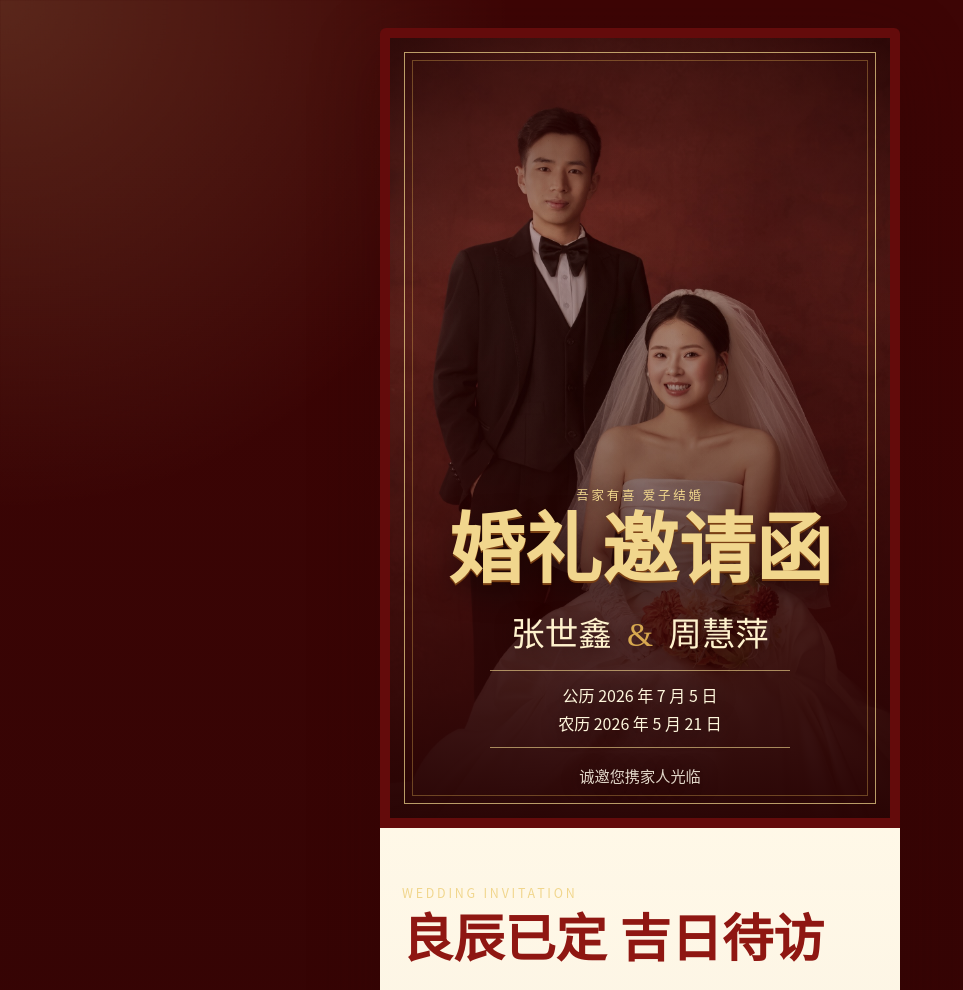
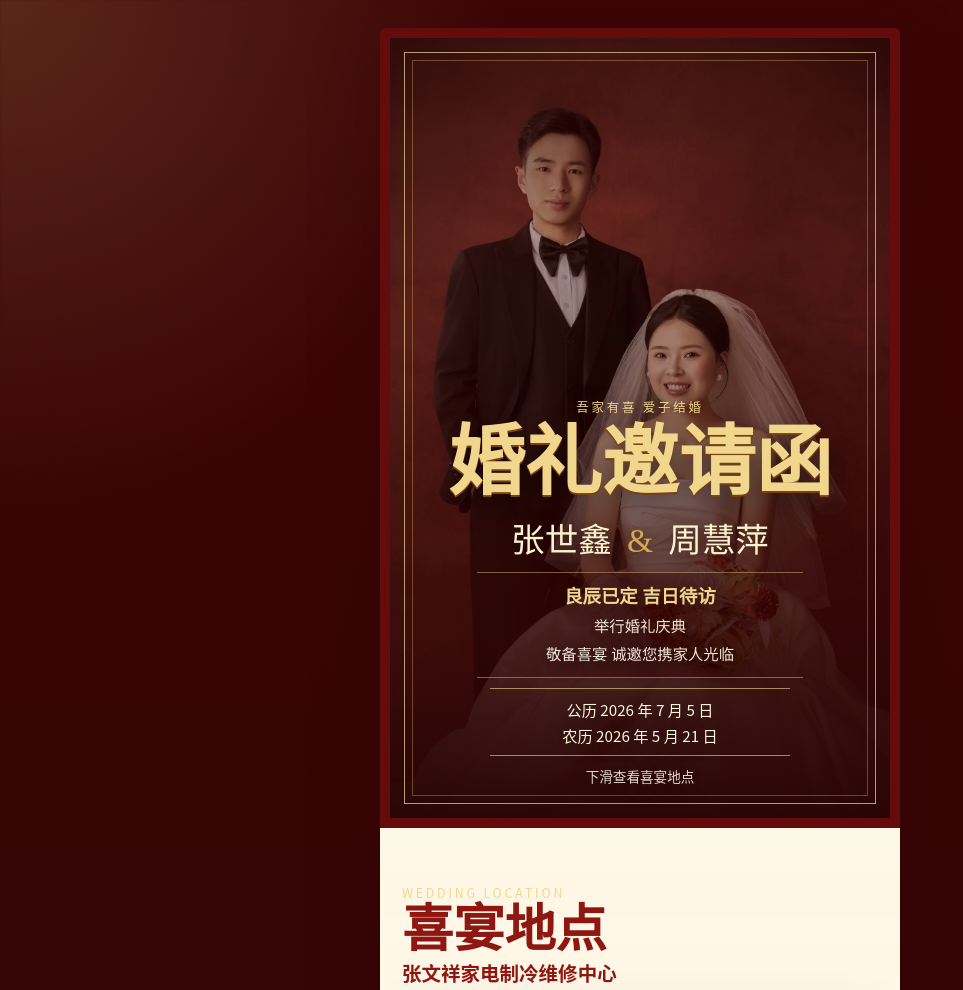
Before and after one commit to idiot-cup/wedding-invitation, a plain HTML site: page index.html in a window 1280 px wide. Shown: the top 990 px of the page, without its empty margins (0-963 px from the left). Drawn offline with Linux system fonts and the light colour scheme.

Commit message:
feat: expand hero and promote location

```diff
--- a/index.html
+++ b/index.html
@@ -17,11 +17,29 @@
           <p class="eyebrow">吾家有喜 爱子结婚</p>
           <h1 id="invite-title">婚礼邀请函</h1>
           <p class="names">张世鑫 <span>&</span> 周慧萍</p>
+          <div class="hero-message" aria-label="婚礼邀请正文">
+            <p>良辰已定 吉日待访</p>
+            <p>举行婚礼庆典</p>
+            <p>敬备喜宴 诚邀您携家人光临</p>
+          </div>
           <div class="date-card" aria-label="婚礼日期">
             <p>公历 2026 年 7 月 5 日</p>
             <p>农历 2026 年 5 月 21 日</p>
           </div>
-          <p class="scroll-cue">诚邀您携家人光临</p>
+          <p class="scroll-cue">下滑查看喜宴地点</p>
+        </div>
+      </section>
+
+      <section class="section location reveal" aria-labelledby="location-heading">
+        <p class="section-kicker">Wedding Location</p>
+        <h2 id="location-heading">喜宴地点</h2>
+        <p class="location__name">张文祥家电制冷维修中心</p>
+        <img class="location__map" src="assets/images/map-location.jpg" alt="张文祥家电制冷维修中心地图截图" width="1128" height="955" loading="lazy" />
+        <div class="location__finale" aria-labelledby="finale-heading">
+          <p class="section-kicker">With Sincere Invitation</p>
+          <h2 id="finale-heading">敬候光临</h2>
+          <p>愿与您共贺良辰，同沾喜气。</p>
+          <p class="parents">父母 张家祝 王艳 敬邀</p>
         </div>
       </section>
 
@@ -68,19 +86,6 @@
           <img src="assets/images/garden-couple.jpg" alt="户外绿植新人合照" width="1400" height="2100" loading="lazy" />
         </div>
       </section>
-
-      <section class="section location reveal" aria-labelledby="location-heading">
-        <p class="section-kicker">Wedding Location</p>
-        <h2 id="location-heading">喜宴地点</h2>
-        <p class="location__name">张文祥家电制冷维修中心</p>
-        <img class="location__map" src="assets/images/map-location.jpg" alt="张文祥家电制冷维修中心地图截图" width="1128" height="955" loading="lazy" />
-        <div class="location__finale" aria-labelledby="finale-heading">
-          <p class="section-kicker">With Sincere Invitation</p>
-          <h2 id="finale-heading">敬候光临</h2>
-          <p>愿与您共贺良辰，同沾喜气。</p>
-          <p class="parents">父母 张家祝 王艳 敬邀</p>
-        </div>
-      </section>
     </main>
     <script src="script.js"></script>
   </body>
--- a/styles.css
+++ b/styles.css
@@ -91,7 +91,7 @@ img {
   position: relative;
   z-index: 3;
   text-align: center;
-  padding: 176px 10px 0;
+  padding: 142px 8px 0;
   text-shadow: 0 2px 18px rgba(31, 0, 0, 0.7);
 }
 
@@ -121,7 +121,7 @@ h1 {
 }
 
 .names {
-  margin: 18px 0 14px;
+  margin: 12px 0 10px;
   color: #fff3ce;
   font-family: "SimSun", "STSong", serif;
   font-size: clamp(1.45rem, 7vw, 2.1rem);
@@ -137,24 +137,45 @@ h1 {
   display: inline-grid;
   gap: 4px;
   min-width: min(100%, 300px);
-  padding: 12px 18px;
+  padding: 9px 18px;
   border-block: 1px solid rgba(241, 214, 141, 0.62);
   color: #fff8dd;
-  font-size: 1rem;
+  font-size: 0.95rem;
 }
 
 .date-card p,
 .scroll-cue,
+.hero-message p,
 .invitation__copy,
 .location p,
 .location__finale p {
   margin: 0;
 }
 
+.hero-message {
+  display: grid;
+  gap: 4px;
+  width: min(100%, 326px);
+  margin: 0 auto 10px;
+  padding: 10px 12px;
+  border-block: 1px solid rgba(241, 214, 141, 0.42);
+  background: linear-gradient(90deg, transparent, rgba(50, 4, 4, 0.44), transparent);
+  color: rgba(255, 248, 232, 0.92);
+  font-family: "SimSun", "STSong", serif;
+  font-size: clamp(0.78rem, 3.7vw, 0.96rem);
+  line-height: 1.55;
+}
+
+.hero-message p:first-child {
+  color: var(--gold-300);
+  font-size: clamp(0.92rem, 4.4vw, 1.15rem);
+  font-weight: 700;
+}
+
 .scroll-cue {
-  margin-top: 16px;
+  margin-top: 10px;
   color: rgba(255, 248, 232, 0.86);
-  font-size: 0.95rem;
+  font-size: 0.85rem;
 }
 
 .section {
@@ -338,7 +359,7 @@ h1 {
   }
 
   .hero__content {
-    padding-top: 150px;
+    padding-top: 126px;
   }
 
   .photo-pair {
```
Also changed, not shown: tests/validate-site.js (+35 -0 lines).
